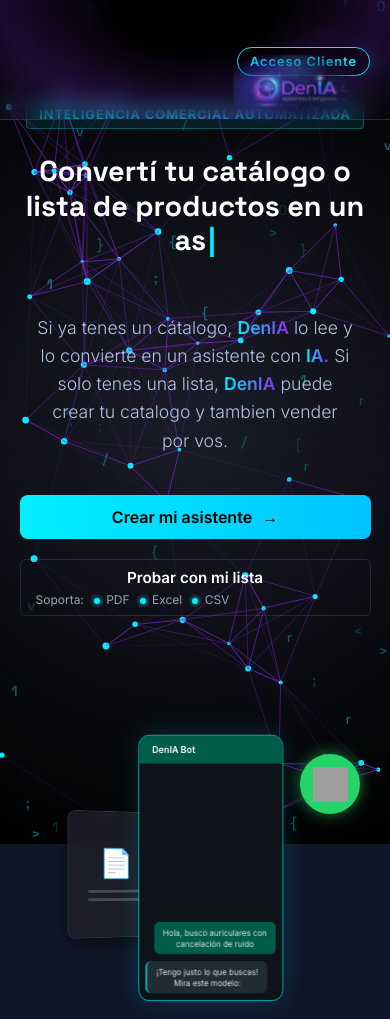
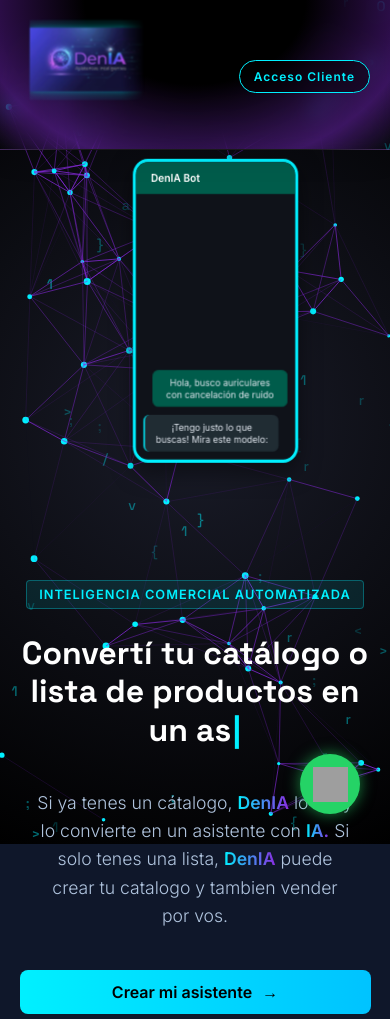
Before and after one commit to NicolasSingh96/denia, a plain HTML site: page index.html in a window 390 px wide. Shown: the top 1019 px of the page. Drawn offline with Linux system fonts and the light colour scheme; grey boxes are pictures that could not be loaded.

Commit message:
denia comercio lista

```diff
--- a/style.css
+++ b/style.css
@@ -2844,3 +2844,124 @@ input:focus, textarea:focus {
         margin-bottom: 20px;
     }
 }
+
+/* =========================================
+   9. RESPONSIVE (MEDIA QUERIES) - CORREGIDO
+   ========================================= */
+
+/* --- TABLETS Y LAPTOPS PEQUEÑAS (1024px hacia abajo) --- */
+@media (max-width: 1024px) {
+    /* Ajustes generales de grillas */
+    .pricing-container { max-width: 800px; }
+    .pricing-card { flex: 1 1 45%; max-width: 45%; }
+    .pricing-card.featured { transform: scale(1); }
+
+    /* Ajuste Header/Hero: Bajamos un poco más el Hero */
+    .hero { padding-top: 200px; }
+}
+
+/* --- TABLETS (900px hacia abajo) --- */
+@media (max-width: 900px) {
+    /* 1. Ajuste Header */
+    header { height: 140px; }
+    .logo-img-main { height: 100%; }
+
+    /* 2. Ajuste Hero (Para que no se encime) */
+    /* Header mide 140px + 40px de aire = 180px */
+    .hero { padding-top: 180px; }
+
+    /* Ajustes de contenido */
+    .hero-grid { grid-template-columns: 1fr; text-align: center; gap: 60px; }
+    .hero-visual { height: 400px; transform: scale(0.9); margin-top: -20px; }
+    .hero-text { order: 1; } /* Texto abajo, visual arriba (opcional) o normal */
+    .cta-group { justify-content: center; }
+
+    .bento-grid { grid-template-columns: 1fr; }
+    .card-wide { grid-column: auto; flex-direction: column; text-align: center; }
+    h1.typewriter-container { min-height: 120px; font-size: 2.5rem; }
+}
+
+/* --- TABLET PEQUEÑA / MÓVIL GRANDE (768px hacia abajo) --- */
+@media (max-width: 768px) {
+    /* 1. Ajuste Header */
+    header {
+        height: 120px;
+        /* Oscurecemos un poco el fondo para leer mejor */
+        background: radial-gradient(
+            ellipse at top center,
+            #000000 30%,
+            rgba(138, 43, 226, 0.25) 70%,
+            transparent 100%
+        );
+    }
+
+    /* 2. Ajuste Hero */
+    .hero { padding-top: 160px; }
+
+    /* Contenido */
+    .pricing-container { flex-direction: column; align-items: center; }
+    .pricing-card { width: 100%; max-width: 100%; margin-bottom: 20px; }
+    .pricing-card.featured { order: -1; transform: scale(1); }
+    .packs-grid { grid-template-columns: 1fr; }
+
+    .card-chat { border-width: 4px; border-radius: 20px; transform: none; box-shadow: 0 10px 30px rgba(0,0,0,0.5); }
+    .hero-visual { transform: scale(0.8); margin-left: -5%; }
+    .card-file { display: none; }
+}
+
+/* --- MÓVIL (600px hacia abajo) - AQUÍ ARREGLAMOS LA SUPERPOSICIÓN --- */
+@media (max-width: 600px) {
+    /* 1. HEADER: Cambiamos la estrategia de distribución */
+    header {
+        height: 150px;
+        padding: 0 20px;
+        /* Usamos space-between para separar Logo (Izq) y Botón (Der) */
+        justify-content: space-between;
+
+        background: radial-gradient(
+            ellipse at top center,
+            #000000 40%,
+            rgba(138, 43, 226, 0.4) 80%,
+            transparent 100%
+        );
+    }
+
+    /* 2. LOGO: Quitamos la posición absoluta para que no choque */
+    .logo-wrapper {
+        position: relative; /* Ya no flota en el centro ignorando a los demás */
+        left: auto;
+        top: auto;
+        transform: none; /* Quitamos el centrado forzado */
+
+        width: auto; /* Que ocupe lo que necesite la imagen */
+        height: 100%;
+        max-width: 60%; /* Para dejarle espacio al botón */
+
+        justify-content: flex-start; /* Alineado a la izquierda */
+    }
+
+    .logo-img-main {
+        height: 80%; /* Un pelín más chico para dar aire */
+        /* Ajustamos la máscara para que no corte el lado izquierdo ahora que está al borde */
+        -webkit-mask-image: linear-gradient(to right, black 80%, transparent 100%);
+        mask-image: linear-gradient(to right, black 80%, transparent 100%);
+    }
+
+    /* 3. BOTÓN: Ajuste de tamaño */
+    .nav-btn {
+        padding: 8px 14px;
+        font-size: 0.75rem;
+        white-space: nowrap; /* Que no se rompa el texto */
+    }
+
+    /* 4. HERO: Bajamos el contenido */
+    /* Header 100px + espacio extra */
+    .hero {
+        padding-top: 140px;
+        min-height: auto; /* Quitamos altura mínima forzada en móvil */
+        padding-bottom: 60px;
+    }
+
+    /* Texto más chico en móvil */
+    h1.typewriter-container { font-size: 2rem; min-height: 100px; }
+}
```
